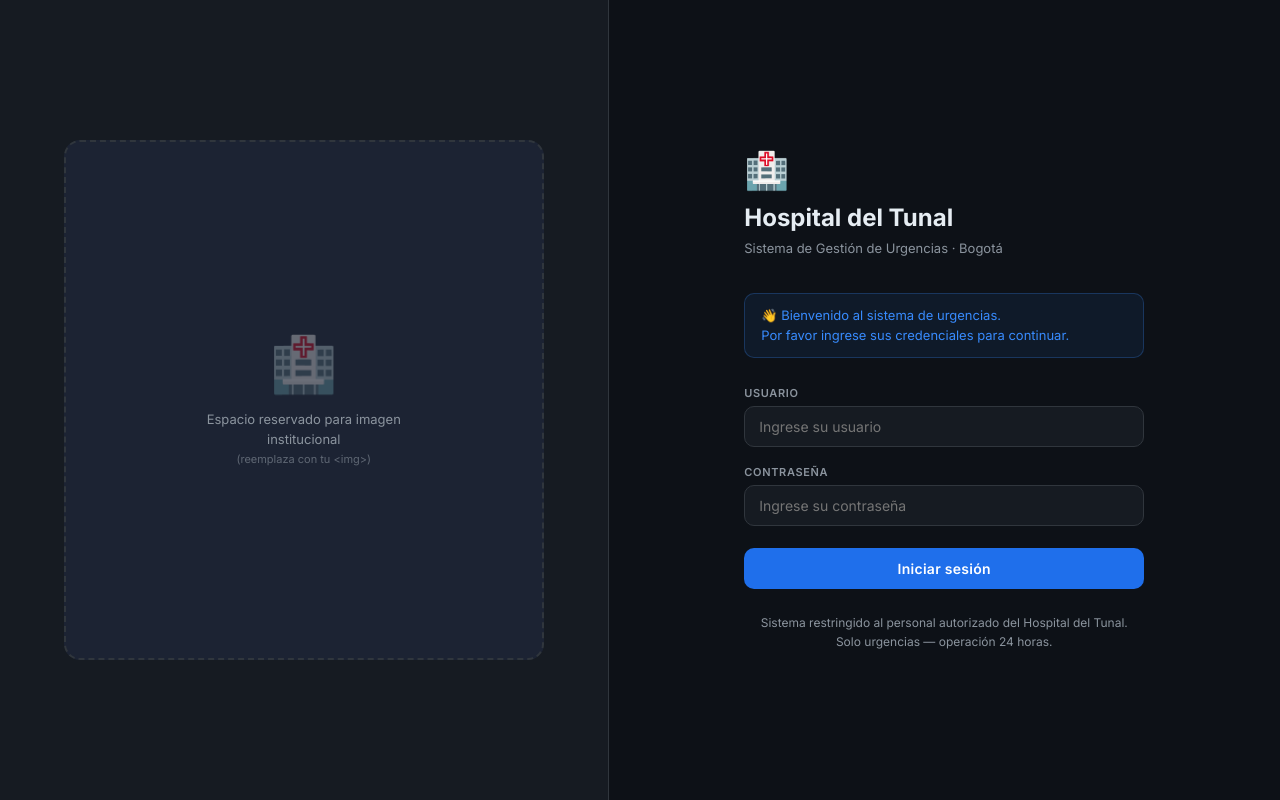
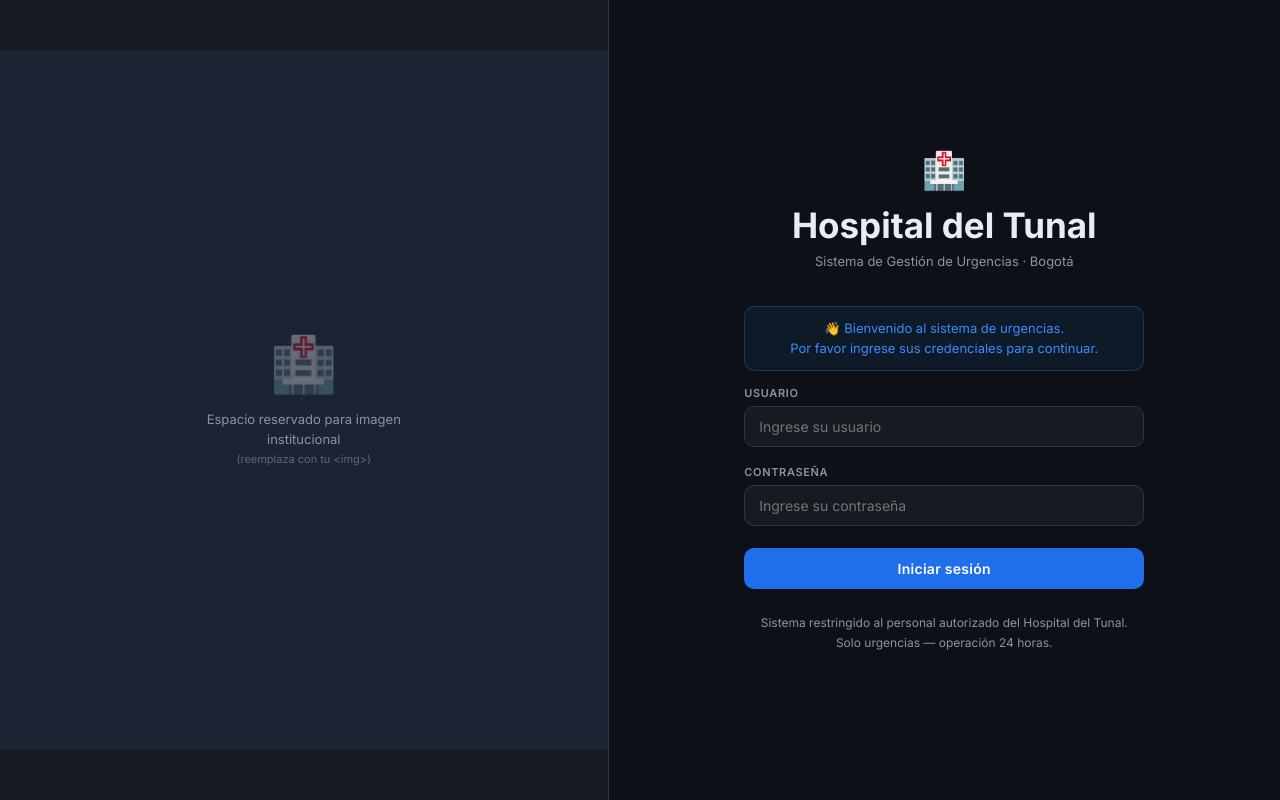
Before and after one commit to Jarodriguez83/PROJECT-HOSPITAL-TUNAL-SERVICE_WEB, a Flask app: page /login in a window 1280 px wide. Run offline with Flask 3, Linux system fonts and the light colour scheme.

Commit message:
LOGIN CSS

```diff
--- a/static/css/login.css
+++ b/static/css/login.css
@@ -1,6 +1,4 @@
-/* ═══════════════════════════════════════════
-   LOGIN OVERLAY
-═══════════════════════════════════════════ */
+
 #login-overlay {
   position: fixed;
   inset: 0;
@@ -11,7 +9,7 @@
   min-height: 100vh;
 }
 
-/* ── Lado izquierdo: imagen ── */
+/*CONFIGURACIÓN CSS: IMAGEN (PARTE IZQUIERDA)*/
 .login-left {
   flex: 1;
   background: var(--bg2);
@@ -24,13 +22,11 @@
 }
 
 .login-left-inner {
-  width: 90%;
-  max-width: 480px;
-  height: 70%;
+  width: 100%;
+  max-width: 700px;
+  height: 100%;
   min-height: 320px;
-  max-height: 520px;
-  border: 2px dashed var(--border);
-  border-radius: var(--radius-lg);
+  max-height: 700px;
   display: flex;
   flex-direction: column;
   align-items: center;
@@ -56,11 +52,10 @@
   width: 100%;
   height: 100%;
   object-fit: cover;
-  border-radius: calc(var(--radius-lg) - 2px);
   display: block;
 }
 
-/* ── Lado derecho: formulario ── */
+/* CONFIGURACIÓN CSS: FORMULARIO*/
 .login-right {
   flex: 1;
   display: flex;
@@ -74,7 +69,7 @@
   max-width: 400px;
 }
 
-.login-header { margin-bottom: 36px; }
+.login-header { margin-bottom: 36px; text-align: center; }
 
 .login-header .login-cross {
   font-size: 36px;
@@ -83,11 +78,18 @@
 }
 
 .login-header h1 {
-  font-size: 24px;
+  font-size: 35px;
   font-weight: 700;
   color: var(--text);
   margin-bottom: 4px;
   line-height: 1.2;
+}
+
+.login-header h2 {
+  font-size: 14px;
+  font-weight: 500;
+  color: var(--accent);
+  margin-bottom: 6px;
 }
 
 .login-header .login-sub {
@@ -99,11 +101,12 @@
   background: rgba(56,139,253,.08);
   border: 1px solid rgba(56,139,253,.25);
   border-radius: var(--radius);
-  padding: 12px 16px;
-  margin-bottom: 28px;
+  padding: 12px 6px;
+  margin-bottom: 15px;
   font-size: 13px;
   color: var(--accent2);
   line-height: 1.5;
+  text-align: center;
 }
 
 .login-form { display: flex; flex-direction: column; gap: 18px; }
```
